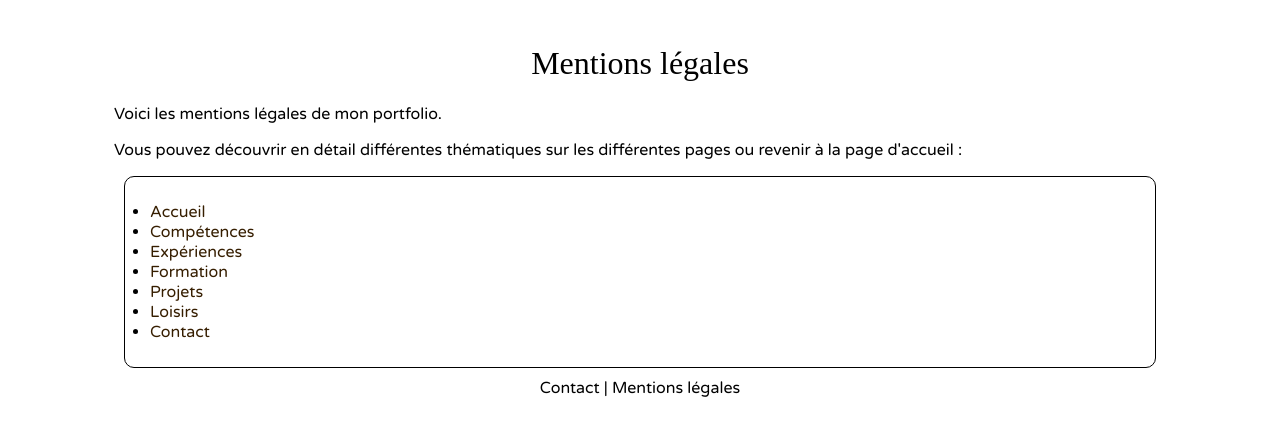
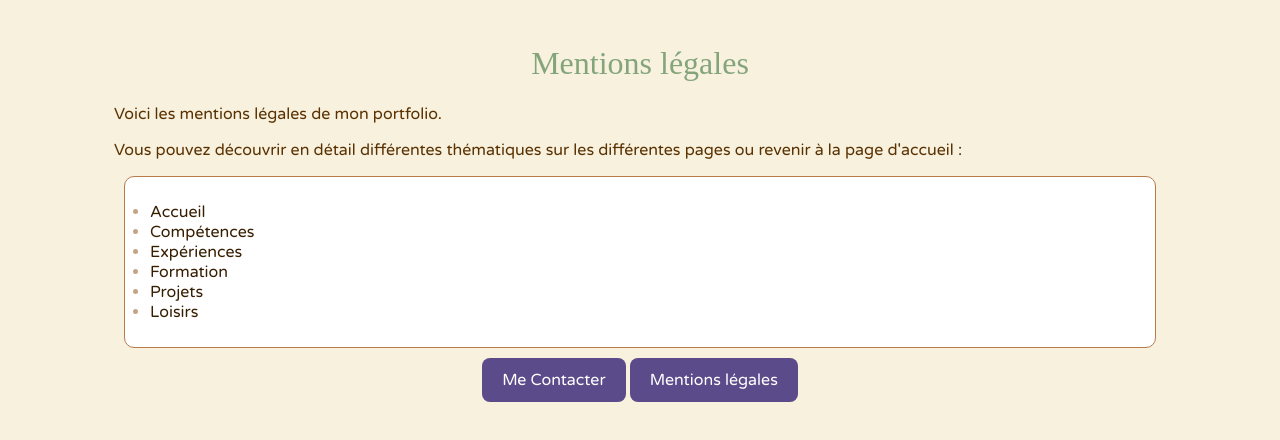
Before and after one commit to lalequemaeva/Portfolio, a plain HTML site: page pages/mentions-legales.html in a window 1280 px wide. Drawn offline with Linux system fonts and the light colour scheme; a web font is replaced by a local one.

Commit message:
Add files via upload

```diff
--- a/css/stylecompetences.css
+++ b/css/stylecompetences.css
@@ -1,16 +1,24 @@
 body {
+  background-color: #f7f1de;
+  color: #5a3100;
   font-family: "Varela Round", sans-serif;
 }
 
 ul {
-  border: 1px solid #000;
+  border: 1px solid #b87c4c;
   padding: 25px;
   margin: 10px;
   border-radius: 10px;
+  background-color: #fff;
+}
+
+li::marker {
+  color: #e11a45;
 }
 
 h1 {
   text-align: center;
+  color: #edc92c;
 }
 
 .molle-regular-italic {
--- a/css/stylecontact.css
+++ b/css/stylecontact.css
@@ -1,16 +1,24 @@
 body {
   font-family: "Varela Round", sans-serif;
+  background-color: #f7f1de;
+  color: #5a3100;
 }
 
 ul {
-  border: 1px solid #000;
+  border: 1px solid #b87c4c;
   padding: 25px;
   margin: 10px;
   border-radius: 10px;
+  background-color: #fff;
+}
+
+li::marker {
+  color: #c4a484;
 }
 
 h1 {
   text-align: center;
+  color: #84a57b;
 }
 
 .vesper-libre-regular {
--- a/css/styleexperiences.css
+++ b/css/styleexperiences.css
@@ -1,16 +1,24 @@
 body {
+  background-color: #f7f1de;
+  color: #5a3100;
   font-family: "Varela Round", sans-serif;
 }
 
 ul {
-  border: 1px solid #000;
+  border: 1px solid #b87c4c;
   padding: 25px;
   margin: 10px;
   border-radius: 10px;
+  background-color: #fff;
+}
+
+li::marker {
+  color: #e11a45;
 }
 
 h1 {
   text-align: center;
+  color: #edc92c;
 }
 
 .molle-regular-italic {
--- a/css/styleformation.css
+++ b/css/styleformation.css
@@ -1,16 +1,24 @@
 body {
+  background-color: #f7f1de;
+  color: #5a3100;
   font-family: "Varela Round", sans-serif;
 }
 
 ul {
-  border: 1px solid #000;
+  border: 1px solid #b87c4c;
   padding: 25px;
   margin: 10px;
   border-radius: 10px;
+  background-color: #fff;
+}
+
+li::marker {
+  color: #e11a45;
 }
 
 h1 {
   text-align: center;
+  color: #edc92c;
 }
 
 .molle-regular-italic {
--- a/css/stylelien.css
+++ b/css/stylelien.css
@@ -4,7 +4,6 @@
 
 .bas a {
   text-decoration: none;
-  color: black;
 }
 
 .bas a:hover,
@@ -13,12 +12,33 @@
   text-decoration: none;
 }
 
-.contact::after {
-  content: " | ";
-  color: black;
-}
-
 .info {
   text-decoration: none;
   color: #361e00;
 }
+
+.contact {
+  display: inline-block;
+  padding: 12px 20px;
+  color: white;
+  background-color: #5b4b8a;
+  text-decoration: none;
+  border-radius: 8px;
+}
+
+.contact:hover {
+  background-color: #675990;
+}
+
+.mentions {
+  display: inline-block;
+  padding: 12px 20px;
+  color: white;
+  background-color: #5b4b8a;
+  text-decoration: none;
+  border-radius: 8px;
+}
+
+.mentions:hover {
+  background-color: #675990;
+}
--- a/css/styleloisirs.css
+++ b/css/styleloisirs.css
@@ -1,4 +1,6 @@
 body {
+  background-color: #f7f1de;
+  color: #5a3100;
   font-family: "Varela Round", sans-serif;
 }
 
@@ -7,10 +9,16 @@ ul {
   padding: 25px;
   margin: 10px;
   border-radius: 10px;
+  background-color: #fff;
+}
+
+li::marker {
+  color: #e11a45;
 }
 
 h1 {
   text-align: center;
+  color: #2a4993;
 }
 
 .molle-regular-italic {
--- a/css/stylementions.css
+++ b/css/stylementions.css
@@ -1,16 +1,24 @@
 body {
   font-family: "Varela Round", sans-serif;
+  background-color: #f7f1de;
+  color: #5a3100;
 }
 
 ul {
-  border: 1px solid #000;
+  border: 1px solid #b87c4c;
   padding: 25px;
   margin: 10px;
   border-radius: 10px;
+  background-color: #fff;
+}
+
+li::marker {
+  color: #c4a484;
 }
 
 h1 {
   text-align: center;
+  color: #84a57b;
 }
 
 .vesper-libre-regular {
--- a/css/styleprojets.css
+++ b/css/styleprojets.css
@@ -1,16 +1,24 @@
 body {
+  background-color: #f7f1de;
+  color: #5a3100;
   font-family: "Varela Round", sans-serif;
 }
 
 ul {
-  border: 1px solid #000;
+  border: 1px solid #b87c4c;
   padding: 25px;
   margin: 10px;
   border-radius: 10px;
+  background-color: #fff;
+}
+
+li::marker {
+  color: #e11a45;
 }
 
 h1 {
   text-align: center;
+  color: #edc92c;
 }
 
 .molle-regular-italic {
--- a/pages/mentions-legales.html
+++ b/pages/mentions-legales.html
@@ -38,11 +38,10 @@
       <li><a class="info" href="formation.html">Formation</a></li>
       <li><a class="info" href="projets.html">Projets</a></li>
       <li><a class="info" href="loisirs.html">Loisirs</a></li>
-      <li><a class="info" href="contact.html">Contact</a></li>
     </ul>
   </body>
   <footer class="bas">
-    <a class="contact" href="contact.html">Contact</a>
+    <a class="contact" href="contact.html">Me Contacter</a>
     <a class="mentions" href="mentions-legales.html">Mentions légales</a>
   </footer>
 </html>
```
Also changed, not shown: index.html (+1 -1 lines), pages/competences.html (+1 -1 lines), pages/contact.html (+1 -1 lines), pages/experiences.html (+1 -1 lines), pages/formation.html (+1 -1 lines), pages/loisirs.html (+1 -2 lines), pages/projets.html (+1 -1 lines).
